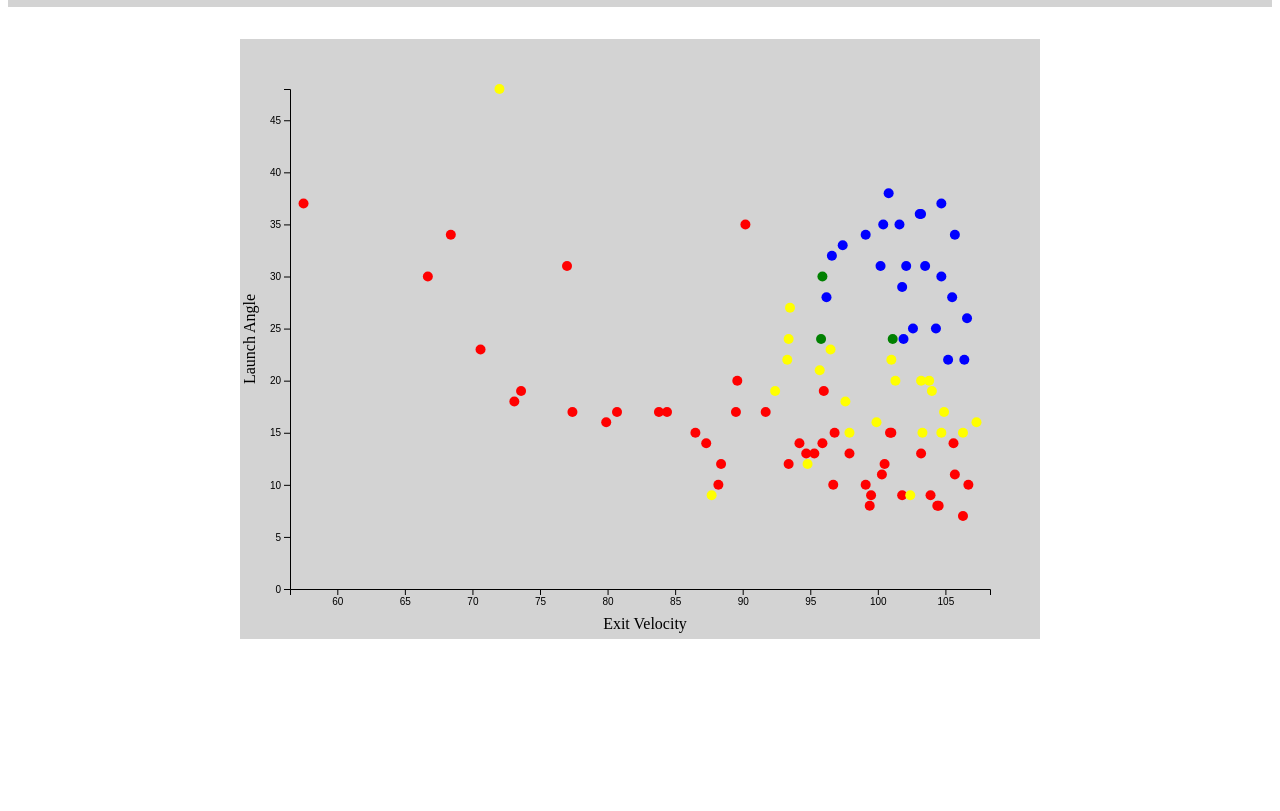
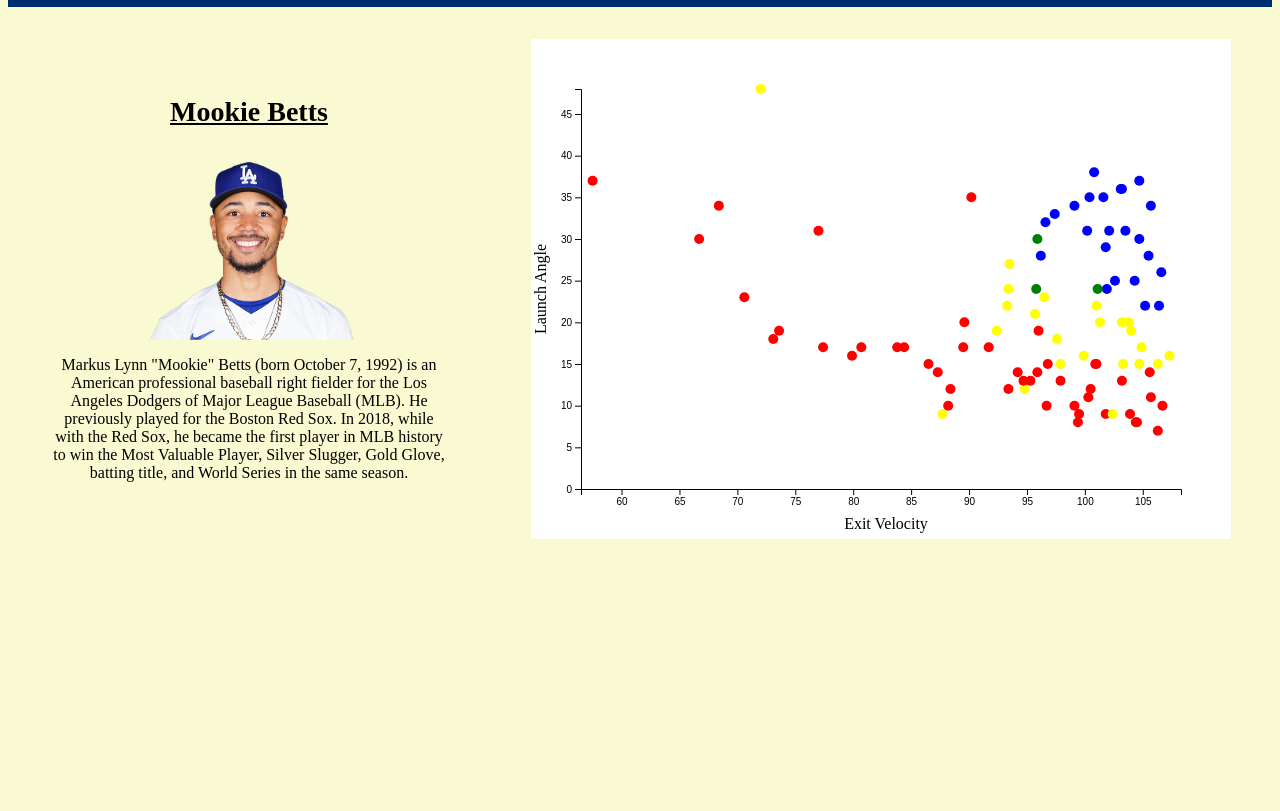
Before and after one commit to ckoo13/MLB-Hit-Data-Visualizer, a website built with webpack: page index.html in a window 1280 px wide. Shown: the part 150-961 px from the top of the page. Built offline with nearby package versions, Linux system fonts and the light colour scheme.

Commit message:
initial scroll structure

```diff
--- a/index.html
+++ b/index.html
@@ -24,10 +24,26 @@
         </div>
     </div>
 
-    <!-- Sample Scatterplot -->
-    <div class="graph-container">
-        <svg id="canvas">
-        </svg>
+    <!-- Container for Mookie Section -->
+    <div class="player-container">
+        <!-- Player Section -->
+        <div class="player-section">
+            <div class="player-name">Mookie Betts</div>
+            <div class="player-headshot">
+                <img class="headshot" src="/assets/headshots/1.png" alt="">
+            </div>
+            <div class="bio-text">Markus Lynn "Mookie" Betts (born October 7, 1992)
+                is an American professional baseball right fielder for the Los Angeles Dodgers of
+                Major League Baseball (MLB). He previously played for the Boston Red Sox. In 2018, while with the Red Sox, he became the first player in MLB history to win the Most Valuable Player, Silver Slugger, Gold Glove, batting title, and World Series in the same season.</div>
+        </div>
+
+        <!-- Scatterplot 1 -->
+        <div class="graph-container">
+            <svg id="canvas">
+            </svg>
+        </div>
     </div>
+
+
 </body>
 </html>
--- a/src/index.scss
+++ b/src/index.scss
@@ -1,3 +1,9 @@
 @import url(styles/header.scss);
-@import url(styles/carousel.scss);
-@import url(styles/d3.scss);
+@import url(styles/navigation.scss);
+@import url(styles/graph.scss);
+@import url(styles/section.scss);
+
+body {
+    background-color: lightgoldenrodyellow;
+    height: 2000px;
+}
--- a/src/scripts/graph.js
+++ b/src/scripts/graph.js
@@ -13,8 +13,8 @@
     let yScale;
 
     //Canvas
-    let width = 800;
-    let height = 600;
+    let width = 700;
+    let height = 500;
     let padding = 50;
     let margin = {left: 30, top: 80, bottom: 30, right: 20};
 
--- a/src/styles/d3.scss
+++ b/src/styles/graph.scss
@@ -1,12 +1,9 @@
 .graph-container {
     display: flex;
-    flex-direction: column;
-    justify-content: center;
-    align-items: center;
 }
 
 svg {
-    background-color: lightgray;
+    background-color: white;
 }
 
 #tooltip {
--- a/src/styles/header.scss
+++ b/src/styles/header.scss
@@ -1,12 +1,8 @@
-body {
-    height: 2000px;
-}
-
 .header {
     display: flex;
     align-items: center;
     justify-content: space-between;
-    background-color: lightgray;
+    background-color: #002D72;
     padding: 10px;
     margin-bottom: 32px;
     position: sticky;
@@ -34,4 +30,5 @@
 .header-title-sub {
     font-family: roboto, sans-serif;
     font-weight: bold;
+    color: white
 }
--- /dev/null
+++ b/src/styles/section.scss
@@ -0,0 +1,32 @@
+.player-container {
+    display: flex;
+    flex-direction: row;
+    justify-content: space-around;
+    align-items: center;
+}
+
+.player-section {
+    width: 400px;
+    display: flex;
+    flex-direction: column;
+    align-items: center;
+}
+
+.player-name {
+    text-align: center;
+    font-weight: bold;
+    text-decoration: underline;
+    font-size: 28px;
+    color: black;
+}
+
+.headshot {
+    height: 200px;
+    margin: 12px;
+}
+
+.bio-text {
+    color: black;
+    text-align: center;
+
+}
```
Also changed, not shown: dist/main.css, dist/main.js, src/styles/navigation.scss (renamed from src/styles/carousel.scss).
